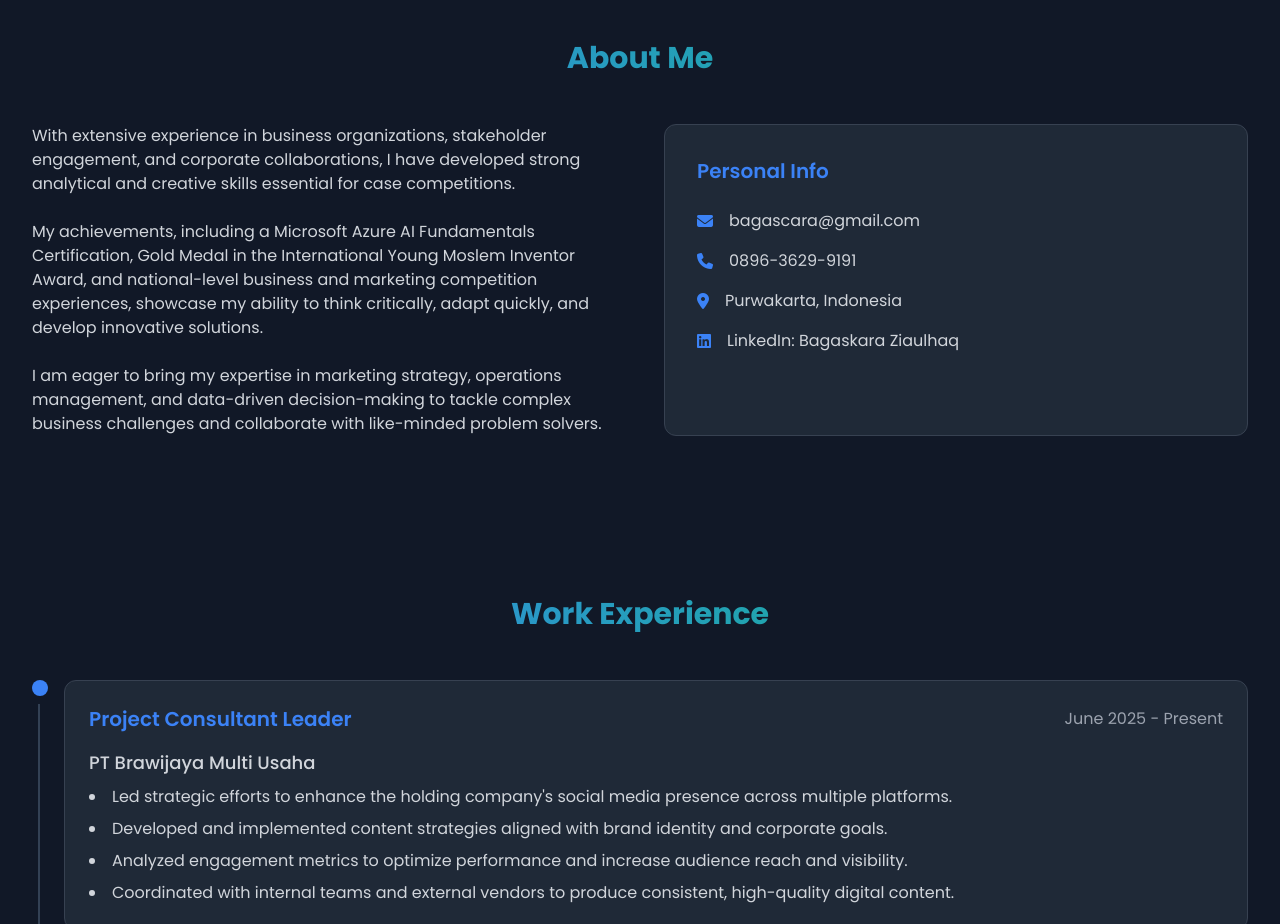
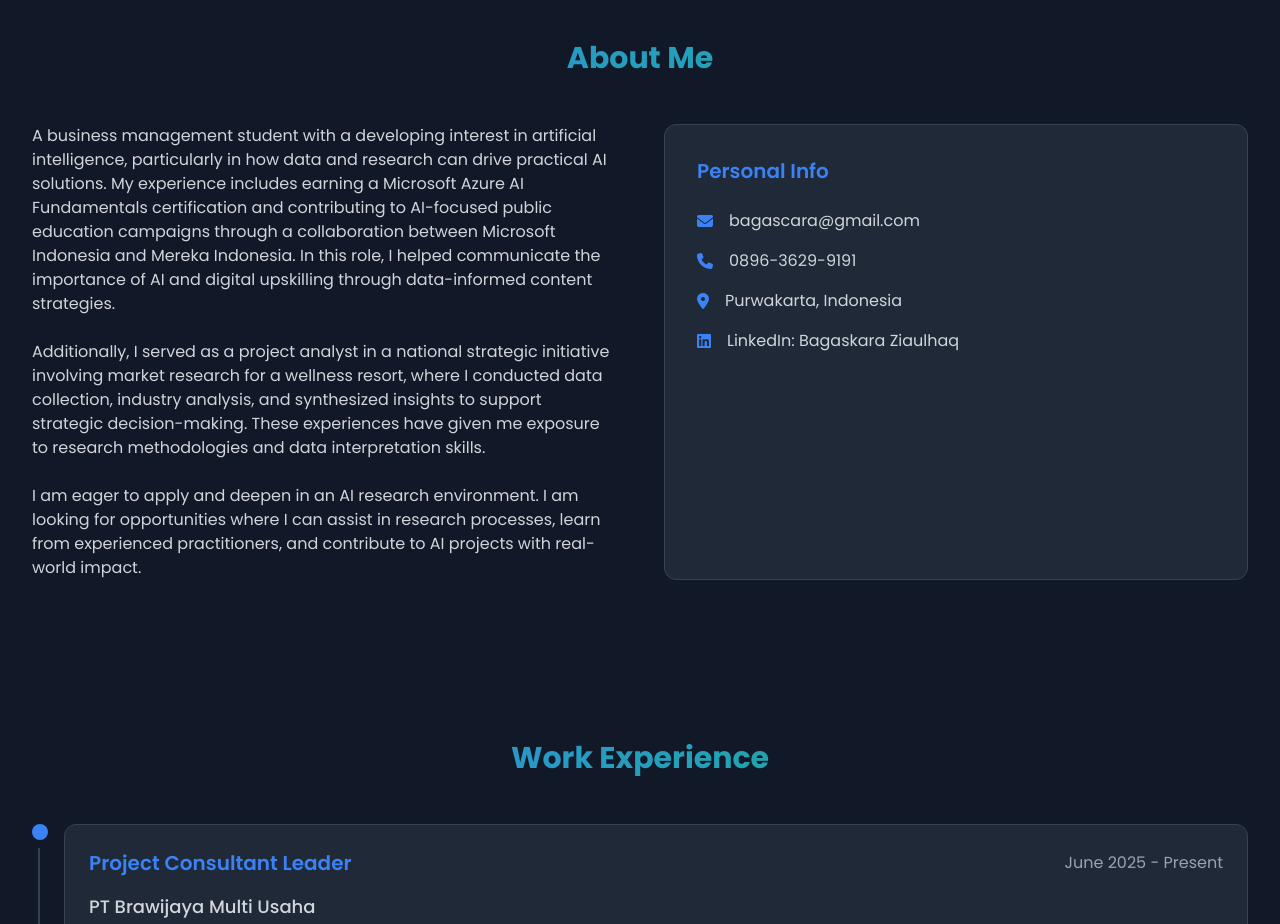
Before and after one commit to Bazzzyyy/Portofolio-Bagas, a plain HTML site: page index.html in a window 1280 px wide. Shown: the part 840-1764 px from the top of the page. Drawn offline with nearby package versions, Linux system fonts and the light colour scheme.

Commit message:
Update index about.html

```diff
--- a/index.html
+++ b/index.html
@@ -172,9 +172,9 @@
                 <h2 class="text-3xl font-bold mb-12 text-center gradient-text">About Me</h2>
                 <div class="grid grid-cols-1 md:grid-cols-2 gap-12">
                     <div>
-                        <p class="text-gray-300 mb-6">With extensive experience in business organizations, stakeholder engagement, and corporate collaborations, I have developed strong analytical and creative skills essential for case competitions.</p>
-                        <p class="text-gray-300 mb-6">My achievements, including a Microsoft Azure AI Fundamentals Certification, Gold Medal in the International Young Moslem Inventor Award, and national-level business and marketing competition experiences, showcase my ability to think critically, adapt quickly, and develop innovative solutions.</p>
-                        <p class="text-gray-300">I am eager to bring my expertise in marketing strategy, operations management, and data-driven decision-making to tackle complex business challenges and collaborate with like-minded problem solvers.</p>
+                        <p class="text-gray-300 mb-6">A business management student with a developing interest in artificial intelligence, particularly in how data and research can drive practical AI solutions. My experience includes earning a Microsoft Azure AI Fundamentals certification and contributing to AI-focused public education campaigns through a collaboration between Microsoft Indonesia and Mereka Indonesia. In this role, I helped communicate the importance of AI and digital upskilling through data-informed content strategies.</p>
+                        <p class="text-gray-300 mb-6">Additionally, I served as a project analyst in a national strategic initiative involving market research for a wellness resort, where I conducted data collection, industry analysis, and synthesized insights to support strategic decision-making. These experiences have given me exposure to research methodologies and data interpretation skills.</p>
+                        <p class="text-gray-300">I am eager to apply and deepen in an AI research environment. I am looking for opportunities where I can assist in research processes, learn from experienced practitioners, and contribute to AI projects with real-world impact.</p>
                     </div>
                     <div class="bg-gray-800 rounded-xl p-8 border border-gray-700">
                         <h3 class="text-xl font-semibold mb-6 text-primary">Personal Info</h3>
```
